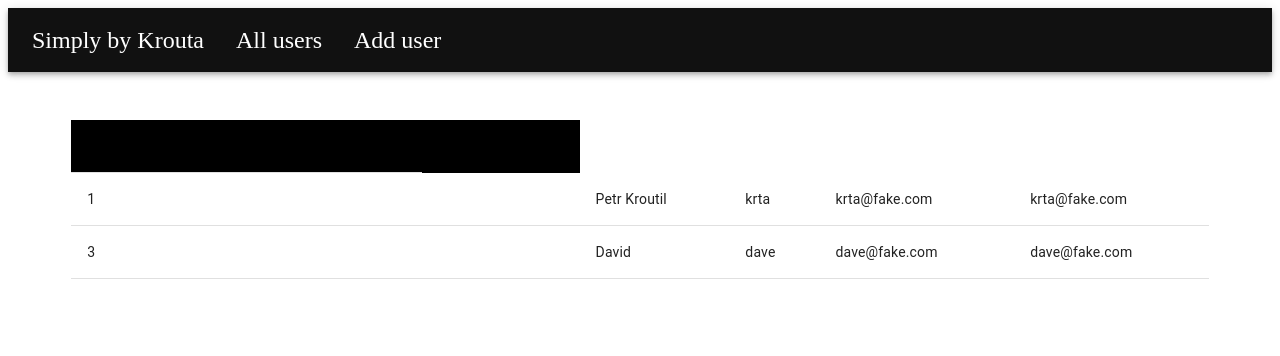
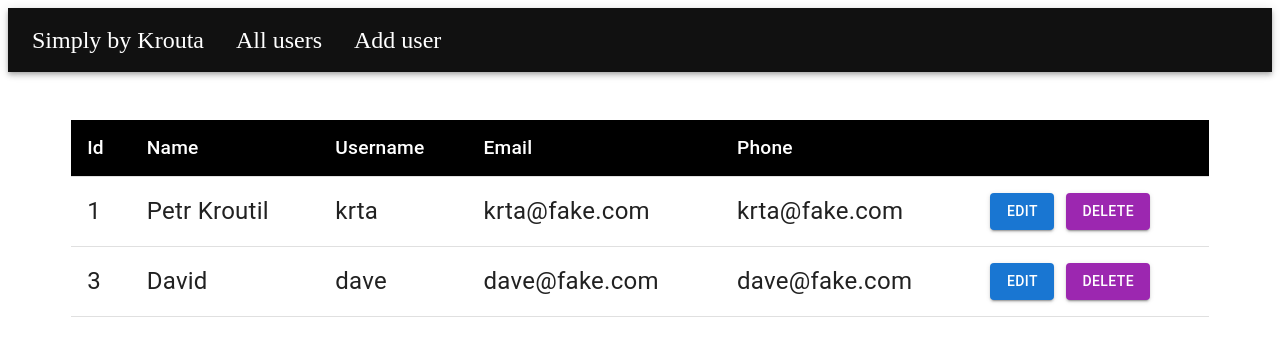
Before and after one commit to Krouta1/Small-Projects, a React (Create React App) app in the folder crud-with-react/: page /all in a window 1280 px wide. Shown: the top 356 px of the page. Built offline with nearby package versions, Linux system fonts and the light colour scheme; data requests are answered from the project's data file.

Commit message:
Update AllUsers.jsx

```diff
--- a/crud-with-react/src/components/AllUsers.jsx
+++ b/crud-with-react/src/components/AllUsers.jsx
@@ -1,6 +1,7 @@
-import { Table, TableBody, TableCell, TableHead, TableRow,styled } from '@mui/material'
+import { Button, Table, TableBody, TableCell, TableHead, TableRow,styled } from '@mui/material'
 import React, {useState,useEffect} from 'react'
-import { getUsers } from '../service/api'
+import { getUsers,deleteUser } from '../service/api'
+import { Link } from 'react-router-dom'
 
 
 // some styles
@@ -8,8 +9,17 @@ const StyledTable = styled(Table)`
   width: 90%;
   margin: 3rem auto;
 `
-const Thead = styled(TableRow)`
+const Trow = styled(TableRow)`
   background: #000;
+  & > th {
+    color: #fff;
+    font-size: 1.2rem;
+  }
+`
+const Tbody = styled(TableRow)`
+  & > td {
+    font-size: 1.5rem;
+  }
 `
 
 const AllUsers = () => {
@@ -27,27 +37,37 @@ const AllUsers = () => {
    let response = await getUsers()
    setUsers(response.data)
   }
+  const deleteUserData = async (id)=>{
+    await deleteUser (id)
+    getUsersDetails()
+  }
 
+  // empty TableCell cuz of UI :)
   return (
     <StyledTable>
-      <Thead>
-        <TableRow>
+      <TableHead>
+        <Trow>
           <TableCell>Id</TableCell>
           <TableCell>Name</TableCell>
           <TableCell>Username</TableCell>
           <TableCell>Email</TableCell>
           <TableCell>Phone</TableCell>
-        </TableRow>
-      </Thead>
+          <TableCell></TableCell>
+        </Trow>
+      </TableHead>
       <TableBody>
         {users.map(user =>{
-          return <TableRow key={user.id}>
+          return <Tbody key={user.id}>
             <TableCell >{user.id}</TableCell>
             <TableCell >{user.name}</TableCell>
             <TableCell >{user.username}</TableCell>
             <TableCell >{user.email}</TableCell>
             <TableCell >{user.email}</TableCell>
-          </TableRow>
+            <TableCell>
+              <Button variant='contained'style={{marginRight: '.75rem'}} LinkComponent={Link} to={`/edit/${user.id}`}>Edit</Button>
+              <Button variant='contained' color='secondary' onClick={()=>deleteUserData(user.id)}>Delete</Button>
+            </TableCell>
+          </Tbody>
         })}
       </TableBody>
     </StyledTable>
```
